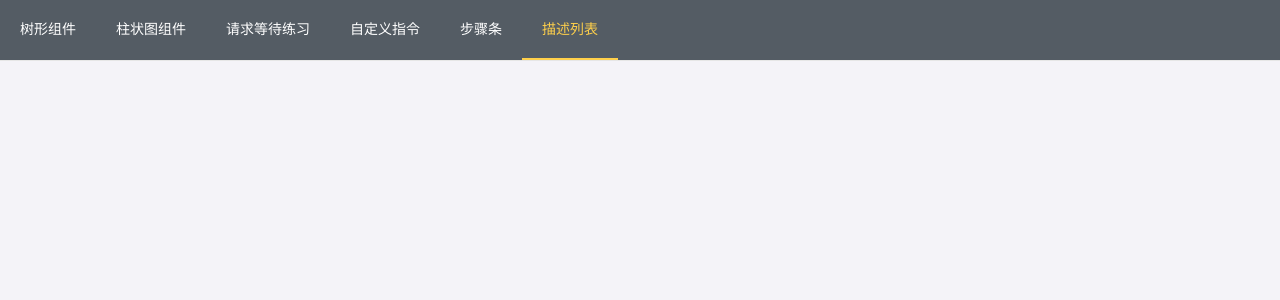
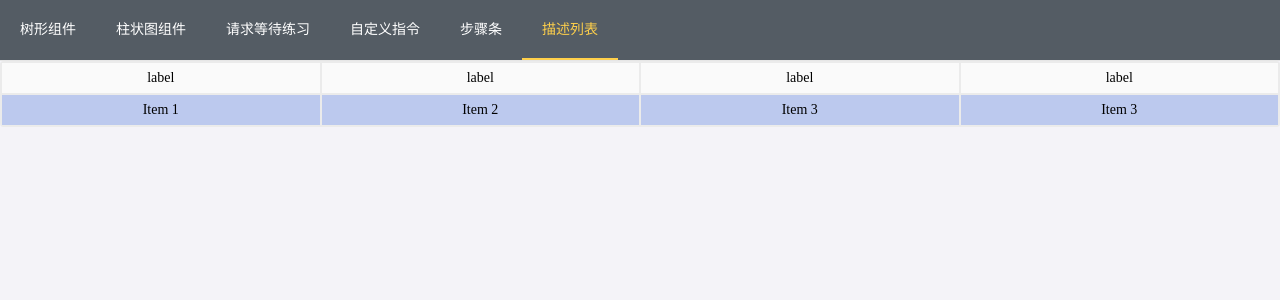
Before and after one commit to sumingcheng/SMC-UI, a Vue app: page / in a window 1280 px wide. Shown: the top 300 px of the page. Built offline with nearby package versions, Linux system fonts and the light colour scheme.

Commit message:
描述列表

```diff
--- a/src/views/index.vue
+++ b/src/views/index.vue
@@ -58,6 +58,7 @@
       <stepBar>Loading</stepBar>
     </div>
     <div v-if="activeIndex==='6'">
+      <list></list>
     </div>
   </div>
 </template>
@@ -68,13 +69,15 @@ import bar from '@/views/bar/index.vue';
 import { tree } from '@/mock/mock';
 import toast from '@/views/toast/index.vue';
 import stepBar from '@/views/stepBar/index.vue';
+import list from '@/views/list';
 
 export default {
   components: {
     treeComponent,
     bar,
     toast,
-    stepBar
+    stepBar,
+    list
   },
   data() {
     return {
--- a/src/views/list/index.vue
+++ b/src/views/list/index.vue
@@ -1,16 +1,62 @@
 <template>
-  <div>
-
-  </div>
+  <el-row class="main" :gutter="row.gutter">
+    <el-col :span="span" v-for="item in items" :key="item.id">
+      <div class="label">{{ item.label }}</div>
+      <div class="text">{{ item.text }}</div>
+    </el-col>
+  </el-row>
 </template>
-
 <script>
-
 export default {
-  props: {},
+  data() {
+    return {
+      row: {
+        gutter: 0,
+        span: 8,
+      },
+      items: [
+        { id: 1, label: 'label', text: 'Item 1' },
+        { id: 2, label: 'label', text: 'Item 2' },
+        { id: 3, label: 'label', text: 'Item 3' },
+        { id: 3, label: 'label', text: 'Item 3' },
+        // ...
+      ]
+    };
+  },
+  computed: {
+    span: function () {
+      let num = 24 / this.items.length;
+      return Number(num);
+    }
+  }
 };
 </script>
 
-<style scoped>
+<style lang="scss" scoped>
+.main {
+  width: 100%;
+  border: 1px solid #ebebeb;
+  border-radius: 3px;
+  transition: .2s;
+}
 
+.label {
+  min-height: 30px;
+  line-height: 30px;
+  font-size: 14px;
+  font-weight: normal;
+  text-align: center;
+  background-color: #fafafa;
+  border: 1px solid #ebebeb;
+}
+
+.text {
+  min-height: 30px;
+  line-height: 30px;
+  font-size: 14px;
+  font-weight: normal;
+  text-align: center;
+  border: 1px solid #ebebeb;
+  background-color: #bcc9ee;
+}
 </style>
```
